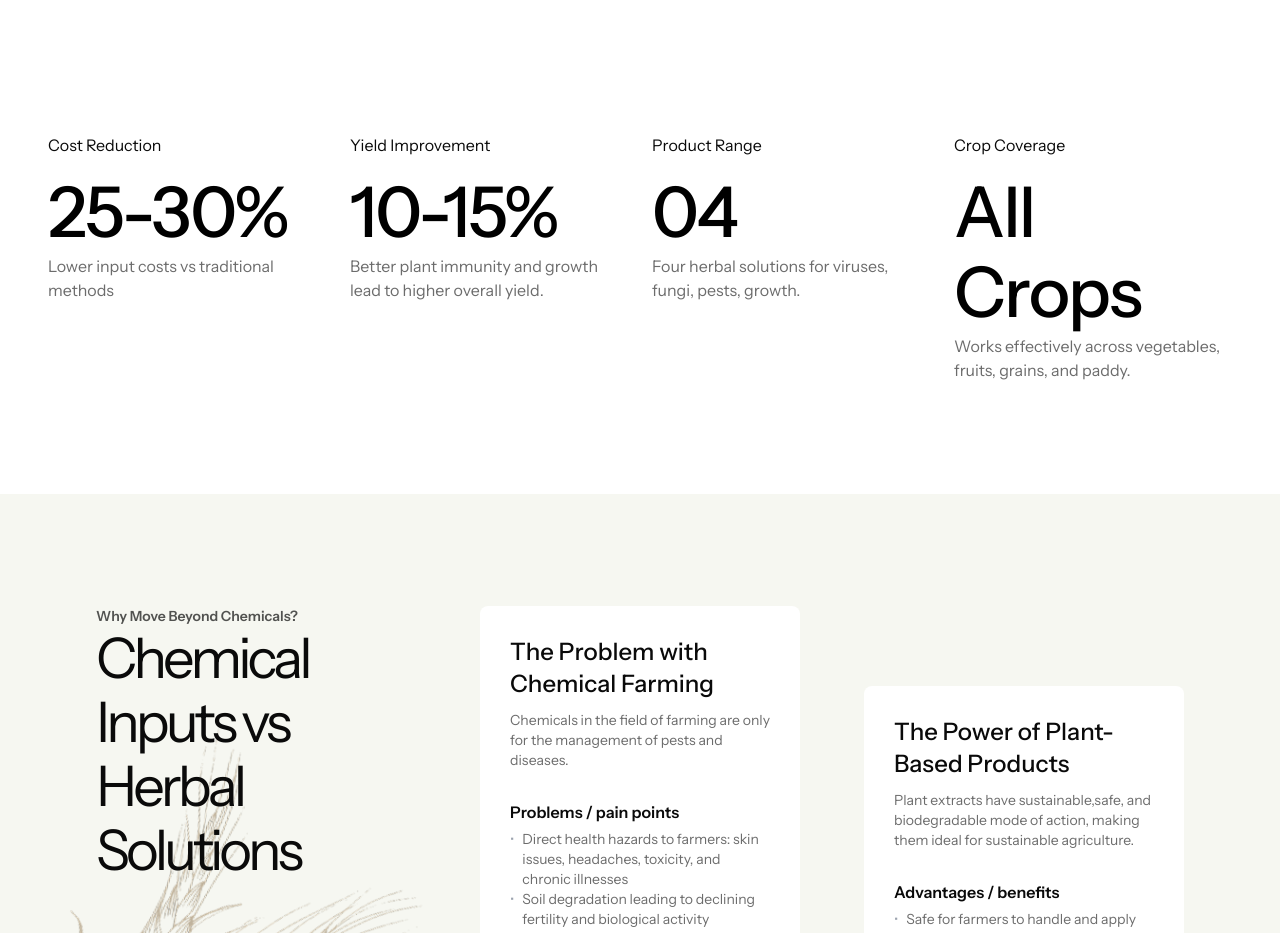
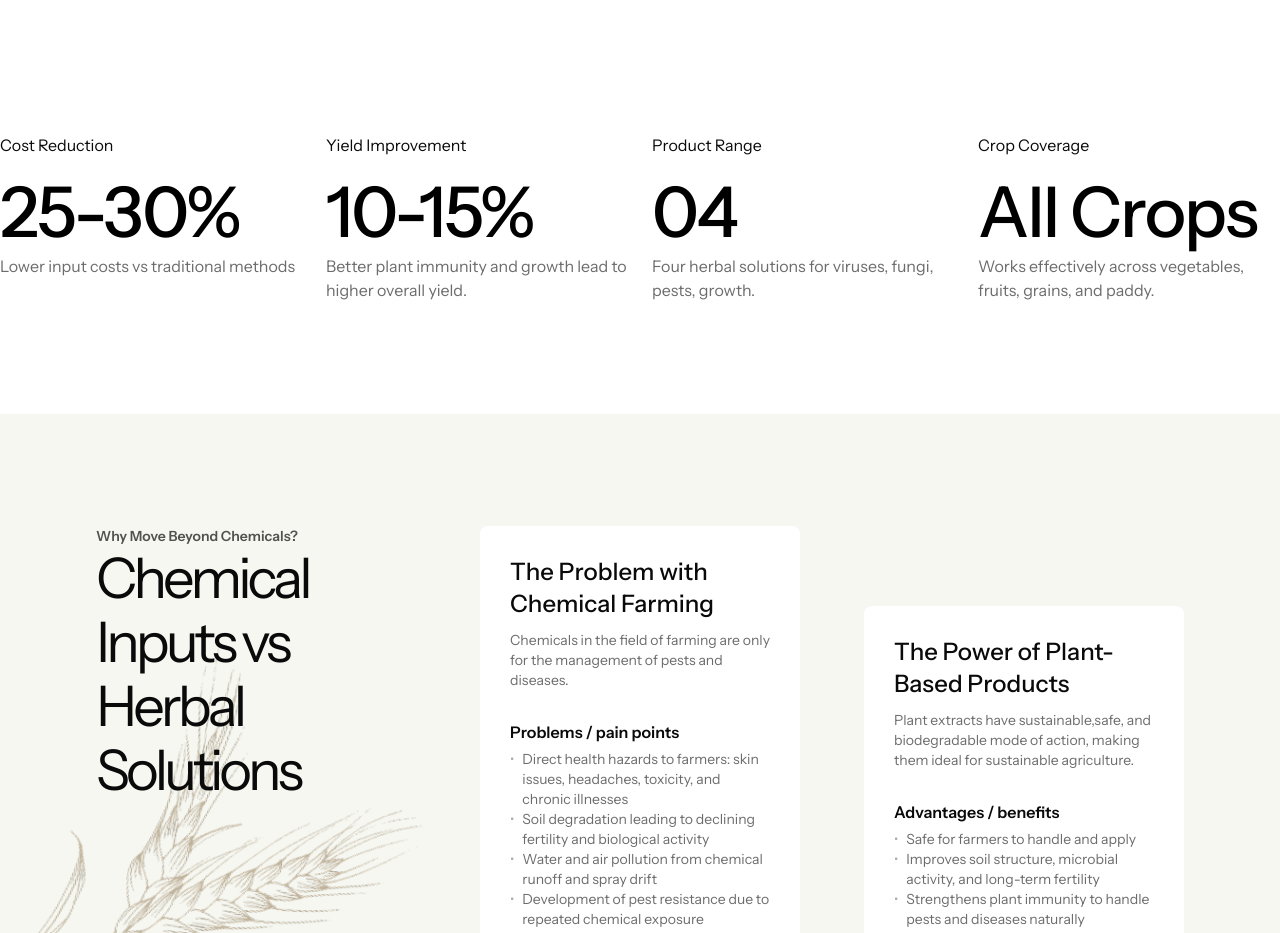
Before and after one commit to debuggerdev24/vyoma-life-science, a Next.js app: page / in a window 1280 px wide. Shown: the part 1680-2613 px from the top of the page. Built offline with nearby package versions, Linux system fonts and the light colour scheme.

Commit message:
fixed design

```diff
--- a/src/app/home/page.tsx
+++ b/src/app/home/page.tsx
@@ -145,8 +145,8 @@ const Home = () => {
         </div>
       </section>
 
-      <section className="bg-white py-28 max-w-[1512px]">
-        <div className="max-w-[1320px] mx-auto px-6 md:px-12">
+      <section className="bg-white py-28 max-w-[1512px] mx-auto">
+        <div className="max-w-[1320px] mx-auto ">
           <div className="grid grid-cols-2 md:grid-cols-4 gap-6">
             {/* Stat 1 */}
             <div>
```
